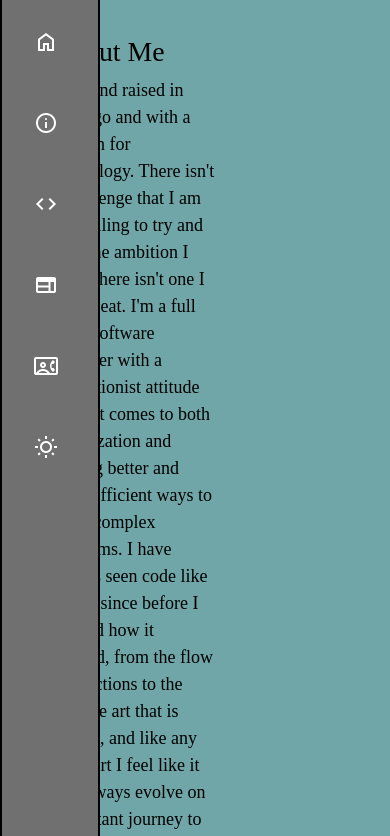
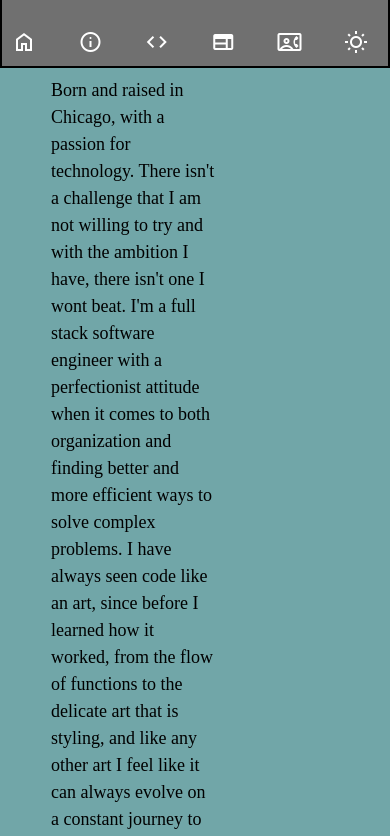
Before and after one commit to Erodri6z/Portfolio-2.0, a React (Create React App) app: page /Info in a window 390 px wide. Shown: the top 836 px of the page. Built offline with nearby package versions, Linux system fonts and the light colour scheme; a web font is replaced by a local one.

Commit message:
add a responsive design to nav

```diff
--- a/src/component/About/About.jsx
+++ b/src/component/About/About.jsx
@@ -5,7 +5,7 @@ const About = () => {
     <div className='about-page'>
       <div id='about'>
         <h1>About Me</h1>
-        <p>Born and raised in Chicago and with a passion for technology. There isn't a challenge that I am not willing to try and with the ambition I have, there isn't one I wont beat. I'm a full stack software engineer with a perfectionist attitude when it comes to both organization and finding better and more efficient ways to solve complex problems. I have always seen code like an art, since before I learned how it worked, from the flow of functions to the delicate art that is styling, and like any other art I feel like it can always evolve on a constant journey to perfection. Always looking to improve my skill set by tackling any problem, regardless of size. Technology is always evolving, so let's perfect it.</p>
+        <p>Born and raised in Chicago, with a passion for technology. There isn't a challenge that I am not willing to try and with the ambition I have, there isn't one I wont beat. I'm a full stack software engineer with a perfectionist attitude when it comes to both organization and finding better and more efficient ways to solve complex problems. I have always seen code like an art, since before I learned how it worked, from the flow of functions to the delicate art that is styling, and like any other art I feel like it can always evolve on a constant journey to perfection. Always looking to improve my skill set by tackling any problem, regardless of size. Technology is always evolving, so let's perfect it.</p>
       </div>
     </div>
   )
--- a/src/component/Nav/Nav.jsx
+++ b/src/component/Nav/Nav.jsx
@@ -13,8 +13,8 @@ const Nav = () => {
           <li>
             <NavLink className="nav-item" to="/" >
               <span className="material-symbols-outlined">home</span>
-              </NavLink>
-            </li>
+            </NavLink>
+          </li>
           <li>
             <NavLink className="nav-item" to="/Info" >
               <span className="material-symbols-outlined">info</span>
--- a/src/styles/nav.css
+++ b/src/styles/nav.css
@@ -57,3 +57,17 @@ li {
     opacity: 1;
   }
 }
+
+@media only screen and (max-width: 750px) {
+  ul {
+    display: flex;
+    margin: 0 10px 5px 0;
+    padding: 0 10px 0 10px;
+    justify-content: space-between;
+  }
+
+  #nav {
+    height: fit-content;
+    width: 100%;
+  }
+}
```
Also changed, not shown: 1 other file (tests, documents, lock files or other folders).
